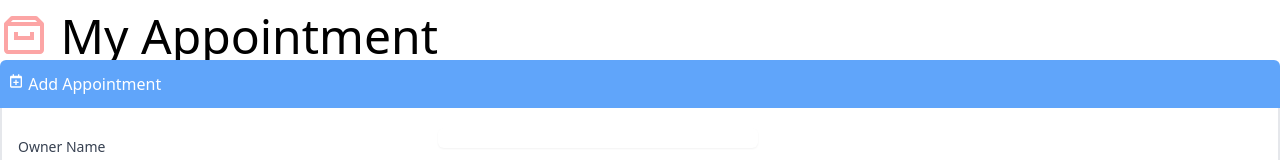
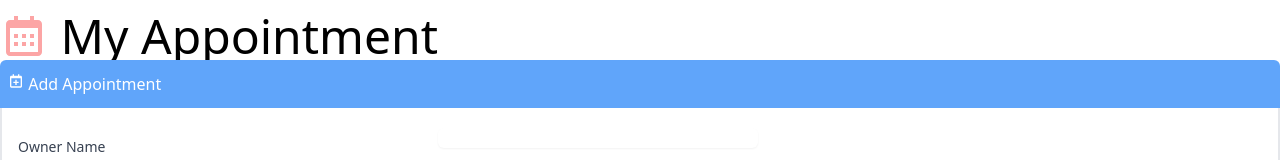
Before and after one commit to CarlSmoky/Appointment, a React (Create React App) app: page / in a window 1280 px wide. Shown: the top 160 px of the page. Built offline with nearby package versions, Linux system fonts and the light colour scheme.

Commit message:
Change icon

```diff
--- a/src/App.js
+++ b/src/App.js
@@ -1,4 +1,4 @@
-import { BiArchive } from "react-icons/bi"
+import { BiCalendar } from "react-icons/bi"
 import AddAppointments from "./components/AddAppointments";
 import { Search } from "./components/Search";
 
@@ -6,8 +6,8 @@
 function App() {
   return (
     <div className="App container mx-auto mt-3 font-thin">
-      <h1 className="text-5xl">
-        <BiArchive className="inline-block text-red-300 align-top" /> My Appointment</h1>
+      <h1 className="text-5xl" mb-3>
+        <BiCalendar className="inline-block text-red-300 align-top" /> My Appointment</h1>
         <AddAppointments />
         <Search />
     </div>
```
